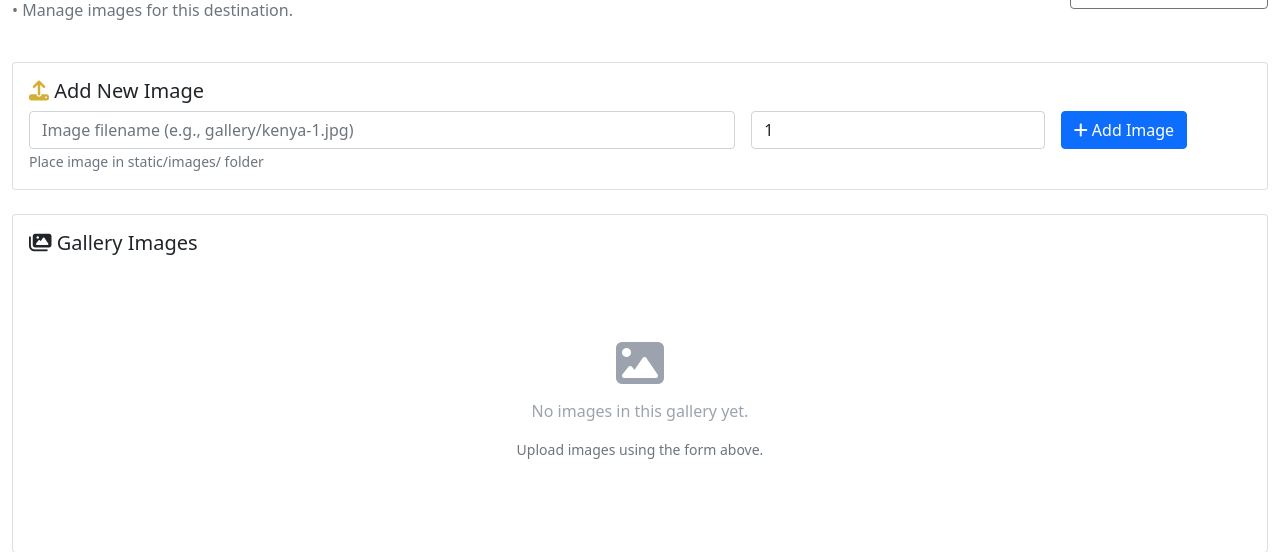
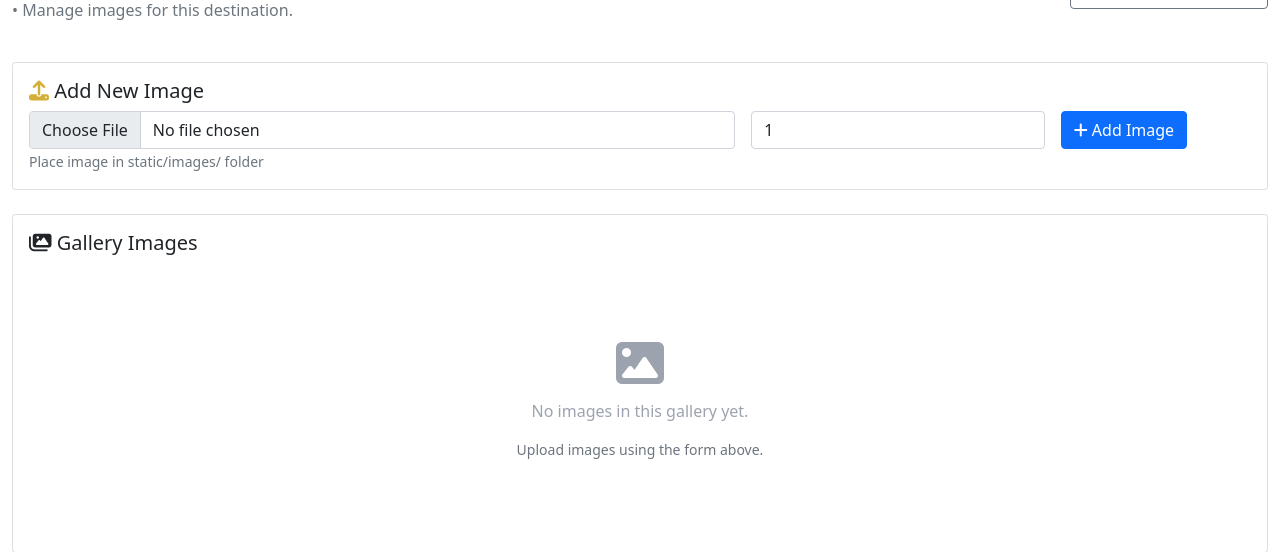
Before and after one commit to jordantradesxau-alt/shidow, a Flask app: template templates/admin/destination_gallery.html in a window 1280 px wide. Shown: the part 130-682 px from the top of the page. Run offline with Flask 3, Linux system fonts and the light colour scheme; the template is opened without the code that fills it, so the values that code supplies are empty; some libraries are stand-ins or nearby versions.

Commit message:
Update destination_gallery.html

```diff
--- a/templates/admin/destination_gallery.html
+++ b/templates/admin/destination_gallery.html
@@ -113,7 +113,7 @@
     <h5><i class="fas fa-upload" style="color: #d4af37;"></i> Add New Image</h5>
     <form method="POST" class="row g-3">
       <div class="col-md-7">
-        <input type="text" name="image_url" class="form-control" placeholder="Image filename (e.g., gallery/kenya-1.jpg)" required />
+        <input type="file" name="image" class="form-control" accept="image/*" required />
         <small class="text-muted">Place image in static/images/ folder</small>
       </div>
       <div class="col-md-3">
```
